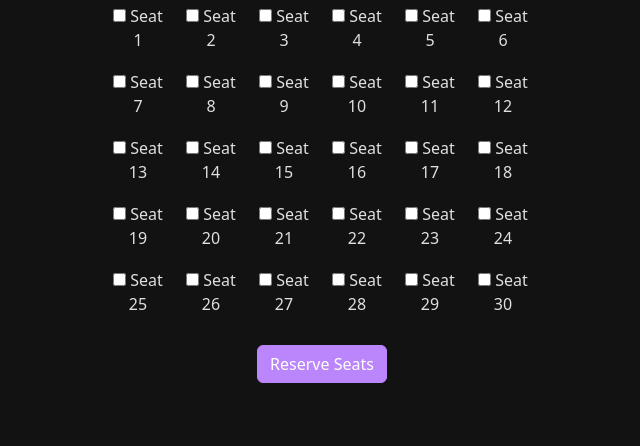
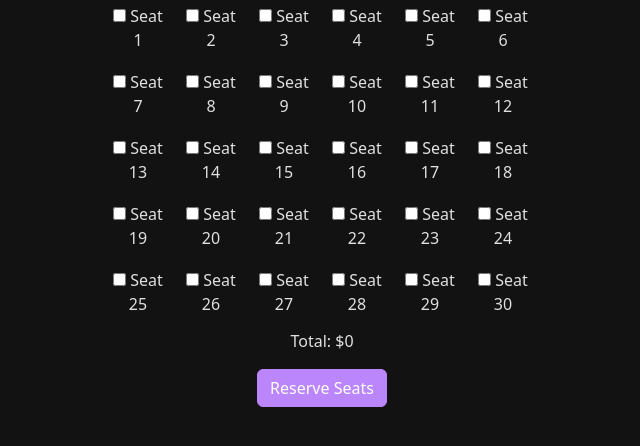
Before and after one commit to RevxngeDev/Symfony-proyect2, a Symfony app: template templates/films.html.twig in a window 1280 px wide. Shown: the part 281-727 px from the top of the page, without its empty margins (318-958 px from the left). Run offline with Twig, Linux system fonts and the light colour scheme; the template is opened without the code that fills it, so the values that code supplies are empty; some libraries are stand-ins or nearby versions.

Commit message:
price added

```diff
--- a/src/Controller/FilmController.php
+++ b/src/Controller/FilmController.php
@@ -66,6 +66,7 @@ class FilmController extends AbstractController
         }
         return $this->render('films.html.twig', [
             'film' => $film,
+            'pricePerSeat' => $film->getPrice()
         ]);
     }
 
@@ -102,6 +103,7 @@ class FilmController extends AbstractController
         MailerInterface $mailer
     ): Response {
         $seats = $request->request->all('seats');
+        $totalPrice = $request->request->get('total_price');
 
         if (!empty($seats)) {
             // Reservar los asientos
@@ -122,6 +124,7 @@ class FilmController extends AbstractController
                         'user' => $user->getName(), // O cualquier otro campo que identifique al usuario
                         'film' => $film->getName(),
                         'seats' => $seats,
+                        'total_price' => $totalPrice,
                     ]);
 
                 $mailer->send($email);
--- a/templates/films.html.twig
+++ b/templates/films.html.twig
@@ -41,7 +41,8 @@
                             <div class="seat me-2">
                                 <label>
                                     <input type="checkbox" name="seats[]" value="{{ seat_number }}"
-                                           {% if seat_number in film.reservedSeats %}disabled{% endif %}>
+                                           {% if seat_number in film.reservedSeats %}disabled{% endif %}
+                                           data-price="{{ pricePerSeat }}"> <!-- Precio por asiento desde la base de datos -->
                                     Seat {{ seat_number }}
                                 </label>
                             </div>
@@ -49,6 +50,8 @@
                     </div>
                 {% endfor %}
             </div>
+            <input type="hidden" name="total_price" id="total_price" value="0">
+            <p>Total: $<span id="total">0</span></p>
             <button type="submit" class="btn btn-primary mt-3 mx-auto">Reserve Seats</button>
         </form>
     </div>
@@ -58,6 +61,15 @@
 <script src="https://code.jquery.com/jquery-3.6.0.min.js"></script>
 <script>
     $(document).ready(function () {
+        $('input[type="checkbox"]').change(function () {
+            let total = 0;
+            $('input[type="checkbox"]:checked').each(function () {
+                total += parseFloat($(this).data('price'));
+            });
+            $('#total').text(total.toFixed(2));
+            $('#total_price').val(total.toFixed(2));
+        });
+
         $('#likeButton').click(function () {
             $.ajax({
                 url: '{{ path("film_like", {id: film.id}) }}',
```
Also changed, not shown: templates/emails/reservation_confirmation.html.twig (+8 -8 lines).
